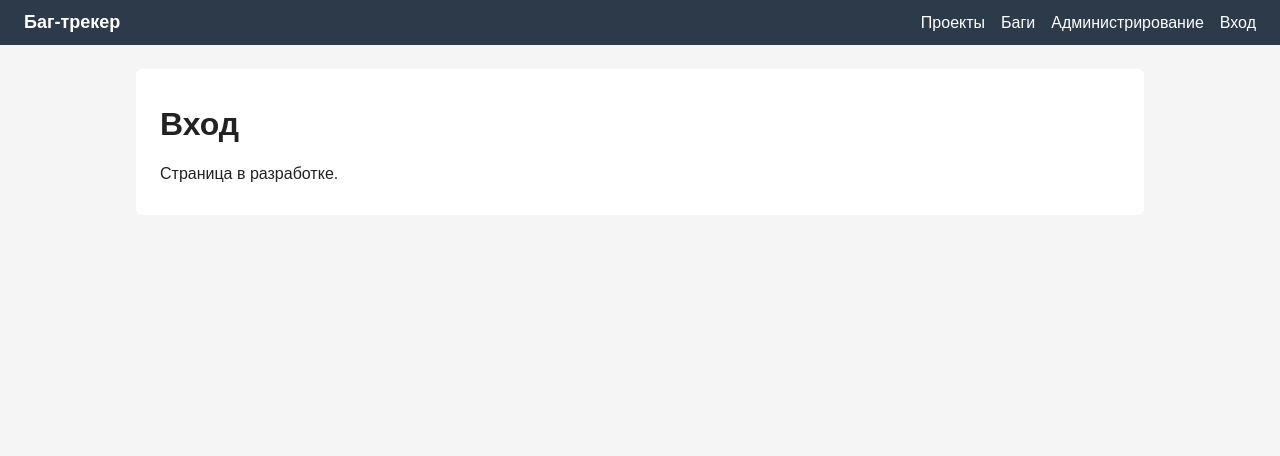
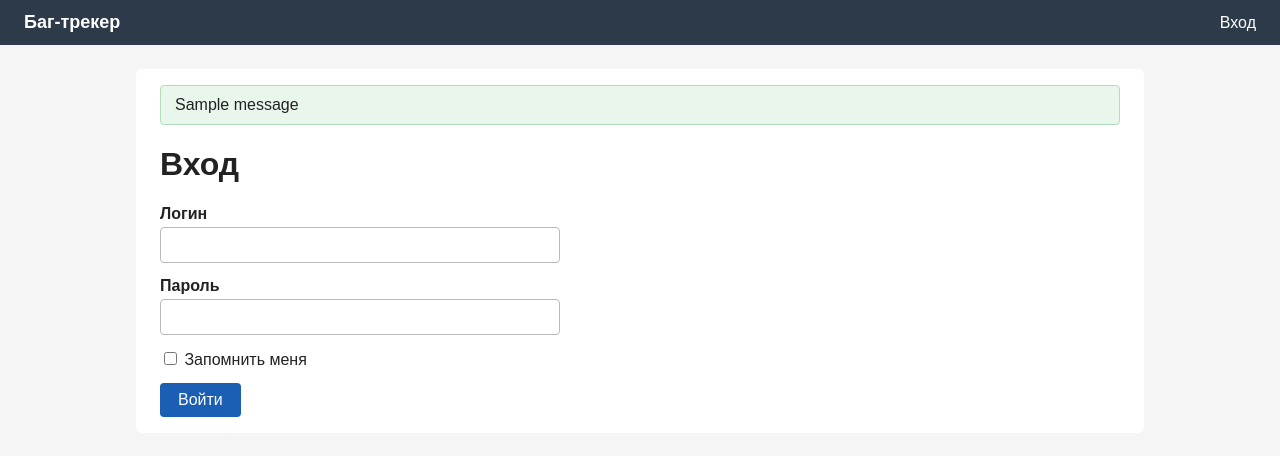
Before and after one commit to Erovhost/bugtracker, a Flask app: page /auth/login in a window 1280 px wide. Shown: the top 456 px of the page. Run offline with Flask 3, Linux system fonts and the light colour scheme; tables that the repository leaves empty hold one stand-in row (values such as "Sample post"); one stand-in notice (Sample message) is shown; some libraries are stand-ins or nearby versions.

Commit message:
Добавлены вход и выход, сообщения flash и меню по статусу входа
- /auth/login: проверка пароля по хэшу, запрет входа заблокированным
  (сообщение о блокировке только после верного пароля), возврат на next
  только в пределах сайта (защита от open redirect)
- /auth/logout
- base.html: вывод flash-сообщений, меню для гостя и вошедшего
- макрос render_field для полей форм, стили форм и сообщений

```diff
--- a/app/__init__.py
+++ b/app/__init__.py
@@ -12,6 +12,7 @@ login = LoginManager()
 # Куда отправлять гостя, который открыл закрытую страницу
 login.login_view = "auth.login"
 login.login_message = "Войдите, чтобы открыть эту страницу."
+login.login_message_category = "info"
 
 
 def create_app(config_class=Config):
--- a/app/auth/routes.py
+++ b/app/auth/routes.py
@@ -1,8 +1,50 @@
-from flask import render_template
+import sqlalchemy as sa
+from flask import flash, redirect, render_template, request, url_for
+from flask_login import current_user, login_user, logout_user
 
+from app import db
 from app.auth import bp
+from app.auth.forms import LoginForm
+from app.models import User
 
 
-@bp.route("/login")
+def is_safe_next(url):
+    # Разрешаем переход только на страницы нашего сайта: адрес вида "/bugs/".
+    # "//evil.com" и "/\evil.com" браузер понимает как чужой сайт — запрещаем.
+    if not url:
+        return False
+    return url.startswith("/") and not url.startswith("//") and "\\" not in url
+
+
+@bp.route("/login", methods=["GET", "POST"])
 def login():
-    return render_template("auth/login.html")
+    if current_user.is_authenticated:
+        return redirect(url_for("projects.index"))
+
+    form = LoginForm()
+    if form.validate_on_submit():
+        user = db.session.scalar(
+            sa.select(User).where(User.username == form.username.data)
+        )
+        if user is None or not user.check_password(form.password.data):
+            flash("Неверный логин или пароль.", "error")
+            return render_template("auth/login.html", form=form)
+        # О блокировке говорим только тому, кто знает пароль
+        if not user.is_active:
+            flash("Аккаунт заблокирован или ещё не одобрен администратором.", "error")
+            return render_template("auth/login.html", form=form)
+
+        login_user(user, remember=form.remember_me.data)
+        next_page = request.args.get("next")
+        if not is_safe_next(next_page):
+            next_page = url_for("projects.index")
+        return redirect(next_page)
+
+    return render_template("auth/login.html", form=form)
+
+
+@bp.route("/logout")
+def logout():
+    logout_user()
+    flash("Вы вышли из системы.", "info")
+    return redirect(url_for("auth.login"))
--- a/app/static/style.css
+++ b/app/static/style.css
@@ -50,3 +50,85 @@ a {
     background: #fff;
     border-radius: 6px;
 }
+
+.topbar .user {
+    color: #c9d1db;
+}
+
+/* Сообщения flash */
+.flash {
+    margin-bottom: 16px;
+    padding: 10px 14px;
+    border-radius: 4px;
+    border: 1px solid;
+}
+
+.flash-info {
+    background: #e8f1fb;
+    border-color: #b6d0ee;
+}
+
+.flash-error {
+    background: #fdecea;
+    border-color: #f1b8b2;
+}
+
+.flash-success {
+    background: #e9f6ec;
+    border-color: #b3dcbc;
+}
+
+/* Формы */
+form {
+    max-width: 400px;
+}
+
+.form-field {
+    margin-bottom: 14px;
+}
+
+.form-field label {
+    display: block;
+    margin-bottom: 4px;
+    font-weight: bold;
+}
+
+.form-field input[type="text"],
+.form-field input[type="password"],
+.form-field input[type="email"] {
+    width: 100%;
+    box-sizing: border-box;
+    padding: 8px;
+    font-size: 16px;
+    border: 1px solid #bbb;
+    border-radius: 4px;
+}
+
+.form-field .error-input {
+    border-color: #c0392b;
+}
+
+.form-checkbox label {
+    display: inline;
+    font-weight: normal;
+}
+
+.field-error {
+    margin-top: 4px;
+    color: #c0392b;
+    font-size: 14px;
+}
+
+.button {
+    padding: 8px 18px;
+    font-size: 16px;
+    color: #fff;
+    background: #1a5fb4;
+    border: none;
+    border-radius: 4px;
+    cursor: pointer;
+}
+
+.button:hover {
+    background: #154a8c;
+}
--- /dev/null
+++ b/app/templates/_formhelpers.html
@@ -0,0 +1,10 @@
+{# Макрос: подпись, поле и ошибки под ним. Использование: render_field(form.username) #}
+{% macro render_field(field) %}
+<div class="form-field">
+    {{ field.label }}
+    {{ field(class="error-input" if field.errors else "") }}
+    {% for error in field.errors %}
+    <div class="field-error">{{ error }}</div>
+    {% endfor %}
+</div>
+{% endmacro %}
--- a/app/templates/auth/login.html
+++ b/app/templates/auth/login.html
@@ -1,8 +1,17 @@
 {% extends "base.html" %}
+{% from "_formhelpers.html" import render_field %}
 
 {% block title %}Вход{% endblock %}
 
 {% block content %}
 <h1>Вход</h1>
-<p>Страница в разработке.</p>
+<form method="post" novalidate>
+    {{ form.hidden_tag() }}
+    {{ render_field(form.username) }}
+    {{ render_field(form.password) }}
+    <div class="form-field form-checkbox">
+        {{ form.remember_me() }} {{ form.remember_me.label }}
+    </div>
+    {{ form.submit(class="button") }}
+</form>
 {% endblock %}
--- a/app/templates/base.html
+++ b/app/templates/base.html
@@ -10,14 +10,26 @@
     <header class="topbar">
         <a class="logo" href="{{ url_for('projects.index') }}">Баг-трекер</a>
         <nav>
+            {% if current_user.is_authenticated %}
             <a href="{{ url_for('projects.index') }}">Проекты</a>
             <a href="{{ url_for('bugs.index') }}">Баги</a>
             <a href="{{ url_for('admin.index') }}">Администрирование</a>
+            <span class="user">{{ current_user.username }} ({{ current_user.role.name }})</span>
+            <a href="{{ url_for('auth.logout') }}">Выйти</a>
+            {% else %}
             <a href="{{ url_for('auth.login') }}">Вход</a>
+            {% endif %}
         </nav>
     </header>
 
     <main class="content">
+        {# Сообщения flash: показываются один раз #}
+        {% with messages = get_flashed_messages(with_categories=true) %}
+        {% for category, message in messages %}
+        <div class="flash flash-{{ category }}">{{ message }}</div>
+        {% endfor %}
+        {% endwith %}
+
         {% block content %}{% endblock %}
     </main>
 </body>
```
